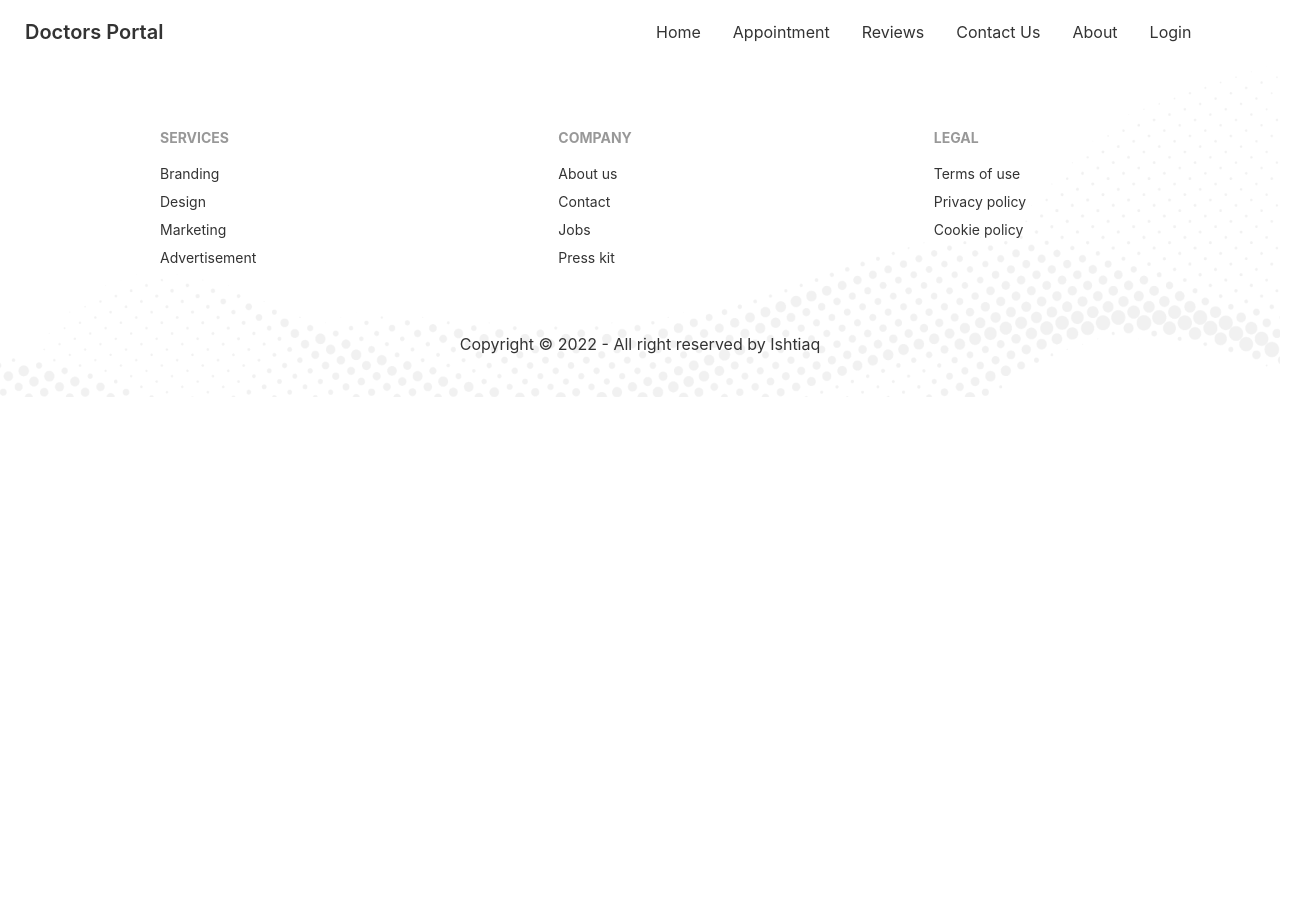
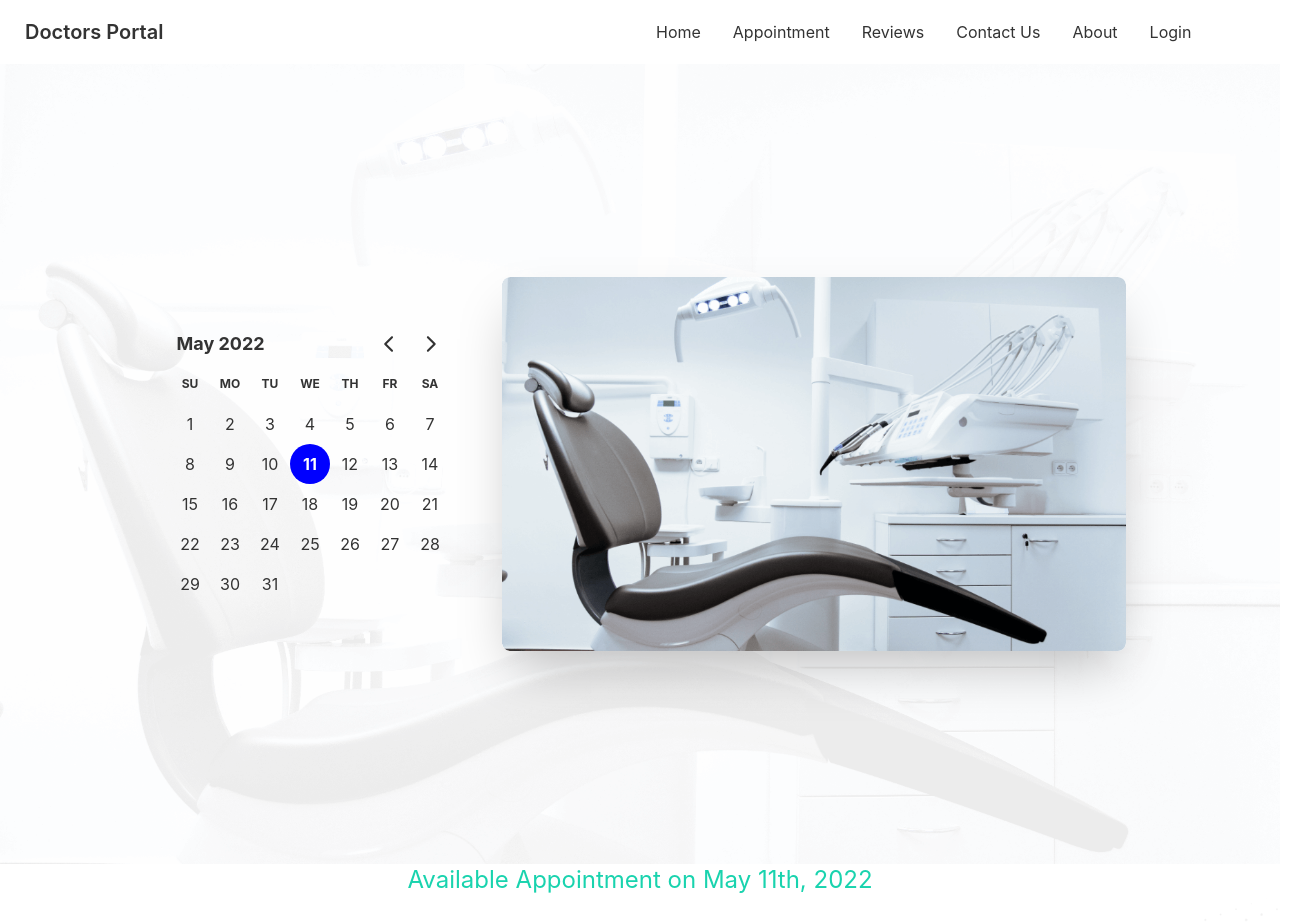
Before and after one commit to IshtyMahin/Doctors-portal-client, a React (Create React App) app: page /Appointment in a window 1280 px wide. Shown: the top 924 px of the page, 1312 px wide, since content can reach past the window. Before the commit the page ends 800 px from the top, so only its background shows below. Built offline with nearby package versions, Linux system fonts and the light colour scheme.

Commit message:
set calender in appointment page

```diff
--- a/package.json
+++ b/package.json
@@ -7,7 +7,9 @@
     "@testing-library/react": "^13.2.0",
     "@testing-library/user-event": "^13.5.0",
     "daisyui": "^2.14.3",
+    "date-fns": "^2.28.0",
     "react": "^18.1.0",
+    "react-day-picker": "^8.0.4",
     "react-dom": "^18.1.0",
     "react-router-dom": "^6.3.0",
     "react-scripts": "5.0.1",
--- a/src/App.js
+++ b/src/App.js
@@ -21,7 +21,7 @@ function App() {
         <Route path="reviews" element={<Reviews />}></Route>
         <Route path="contact" element={<ContactUs />}></Route>
       </Routes>
-      <Footer></Footer>
+
     </div>
   );
 }
--- a/src/Pages/Appointmet/Appointment.js
+++ b/src/Pages/Appointmet/Appointment.js
@@ -1,7 +1,17 @@
-import React from "react";
+import React, { useState } from "react";
+import Footer from "../Shared/Footer";
+import AppointmentBanner from "./AppointmentBanner";
+import AvailableAppointments from "./AvailableAppointments";
 
 const Appointment = () => {
-  return <div></div>;
+  const [date,setDate] =useState(new Date());
+  return (
+    <div>
+      <AppointmentBanner date={date} setDate={setDate}></AppointmentBanner>
+      <AvailableAppointments date={date} ></AvailableAppointments>
+      <Footer></Footer>
+    </div>
+  );
 };
 
 export default Appointment;
--- /dev/null
+++ b/src/Pages/Appointmet/AppointmentBanner.js
@@ -0,0 +1,29 @@
+
+import chair from '../../assets/images/chair.png'
+import { DayPicker } from 'react-day-picker';
+import 'react-day-picker/dist/style.css';
+
+const AppointmentBanner = ({date,setDate}) => {
+
+
+
+    return (
+        <div className="hero min-h-screen  bg-[url('/src/assets/images/bg.png')]">
+      <div className="hero-content flex-col lg:flex-row-reverse  ">
+    <img className="w-3/4 lg:w-1/2  rounded-lg shadow-2xl ml-5"  src={chair}  alt ='Dentist chair'/>
+    <div>
+      <DayPicker
+        mode="single"
+        selected={date}
+        onSelect={setDate}
+
+      ></DayPicker>
+
+    </div>
+  </div>
+
+</div>
+    );
+};
+
+export default AppointmentBanner;
--- /dev/null
+++ b/src/Pages/Appointmet/AvailableAppointments.js
@@ -0,0 +1,11 @@
+import React from "react";
+import { format } from "date-fns";
+const AvailableAppointments = ({ date }) => {
+  return (
+    <div>
+      <p className="text-center text-secondary text-2xl">Available Appointment on  {format(date, "PPP")}</p>
+    </div>
+  );
+};
+
+export default AvailableAppointments;
--- a/src/Pages/Home/Home.js
+++ b/src/Pages/Home/Home.js
@@ -8,6 +8,7 @@ import Info from './Info';
 import Services from './Services';
 import Testimonials from './Testimonials';
 import Contact from './Contact';
+import Footer from '../Shared/Footer';
 
 const Home = () => {
     return (
@@ -19,6 +20,7 @@ const Home = () => {
             <MakeAppointment></MakeAppointment>
             <Testimonials></Testimonials>
             <Contact></Contact>
+            <Footer></Footer>
         </div>
     );
 };
--- a/src/Pages/Shared/Footer.js
+++ b/src/Pages/Shared/Footer.js
@@ -6,10 +6,11 @@ const Footer = () => {
       style={{
         background: `url(${footer})`,
         backgroundSize: "cover",
+
       }}
       className="p-16 "
     >
-      <div className="footer ml-24">
+      <div className="footer ">
         <div>
           <span className="footer-title">Services</span>
           <a className="link link-hover">Branding</a>
```
Also changed, not shown: public/services.json (added, +57 -0 lines), 1 other file (tests, documents, lock files or other folders).
